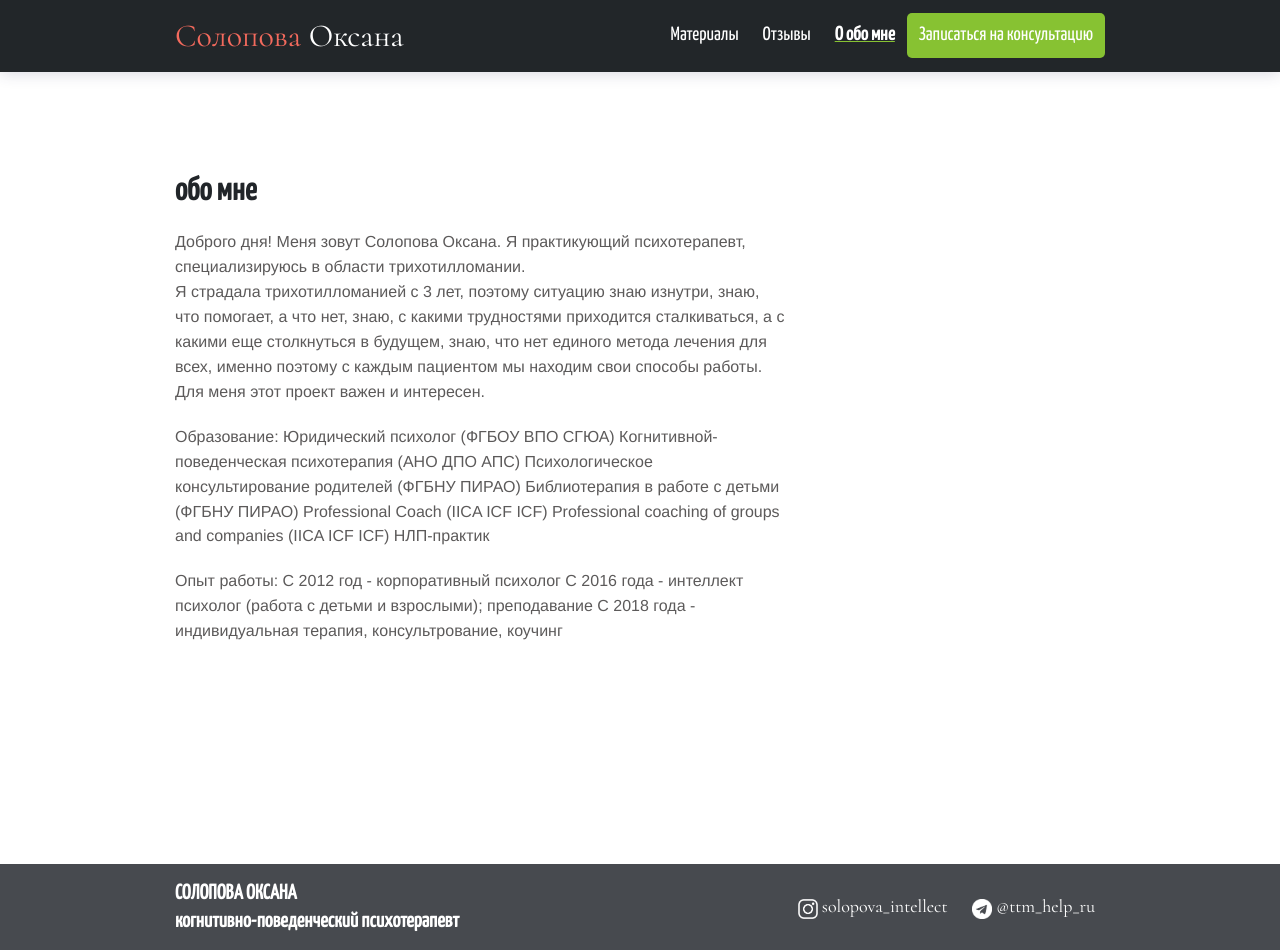
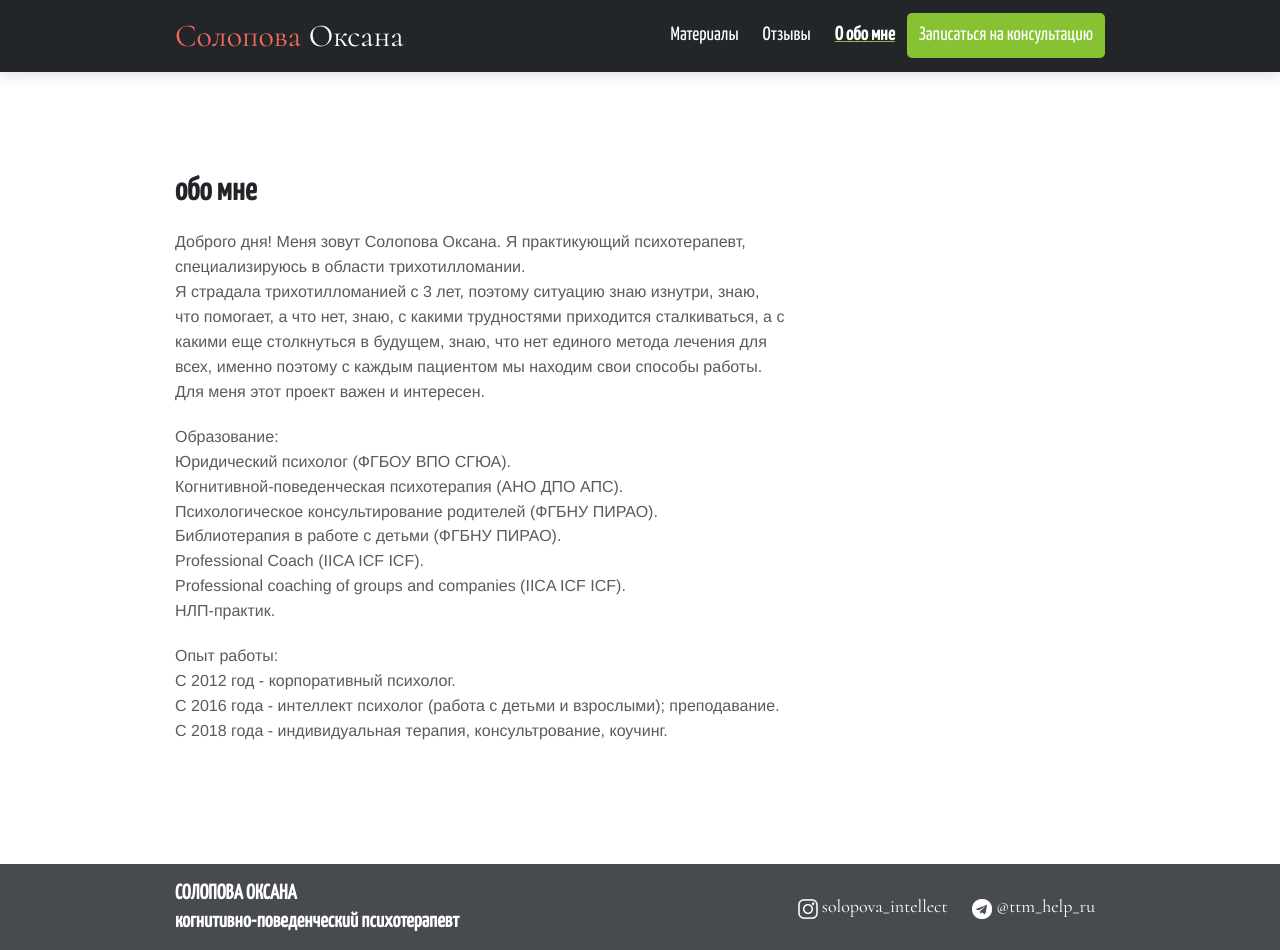
Before and after one commit to ttm-help/ttm-help.github.io, a Jekyll site: the page built from about.md, in a window 1280 px wide and 950 px high. Built offline with Jekyll 4.4.1, drawn with Linux system fonts in a browser that asks for light colours.

Commit message:
изменили форматирование страницы о себе

```diff
--- a/about.md
+++ b/about.md
@@ -10,15 +10,15 @@ bodyClass: page-about
 Для меня этот проект важен и интересен.
 
 Образование:
-Юридический психолог (ФГБОУ ВПО СГЮА)
-Когнитивной-поведенческая психотерапия (АНО ДПО АПС)
-Психологическое консультирование родителей (ФГБНУ ПИРАО)
-Библиотерапия в работе с детьми (ФГБНУ ПИРАО)
-Professional Coach (IICA ICF ICF)
-Professional coaching of groups and companies (IICA ICF ICF)
-НЛП-практик
+Юридический психолог (ФГБОУ ВПО СГЮА).
+Когнитивной-поведенческая психотерапия (АНО ДПО АПС).
+Психологическое консультирование родителей (ФГБНУ ПИРАО).
+Библиотерапия в работе с детьми (ФГБНУ ПИРАО).
+Professional Coach (IICA ICF ICF).
+Professional coaching of groups and companies (IICA ICF ICF).
+НЛП-практик.
 
 Опыт работы:
-С 2012 год - корпоративный психолог
-С 2016 года - интеллект психолог (работа с детьми и взрослыми); преподавание
-С 2018 года - индивидуальная терапия, консультрование, коучинг
+С 2012 год - корпоративный психолог.
+С 2016 года - интеллект психолог (работа с детьми и взрослыми); преподавание.
+С 2018 года - индивидуальная терапия, консультрование, коучинг.
```
